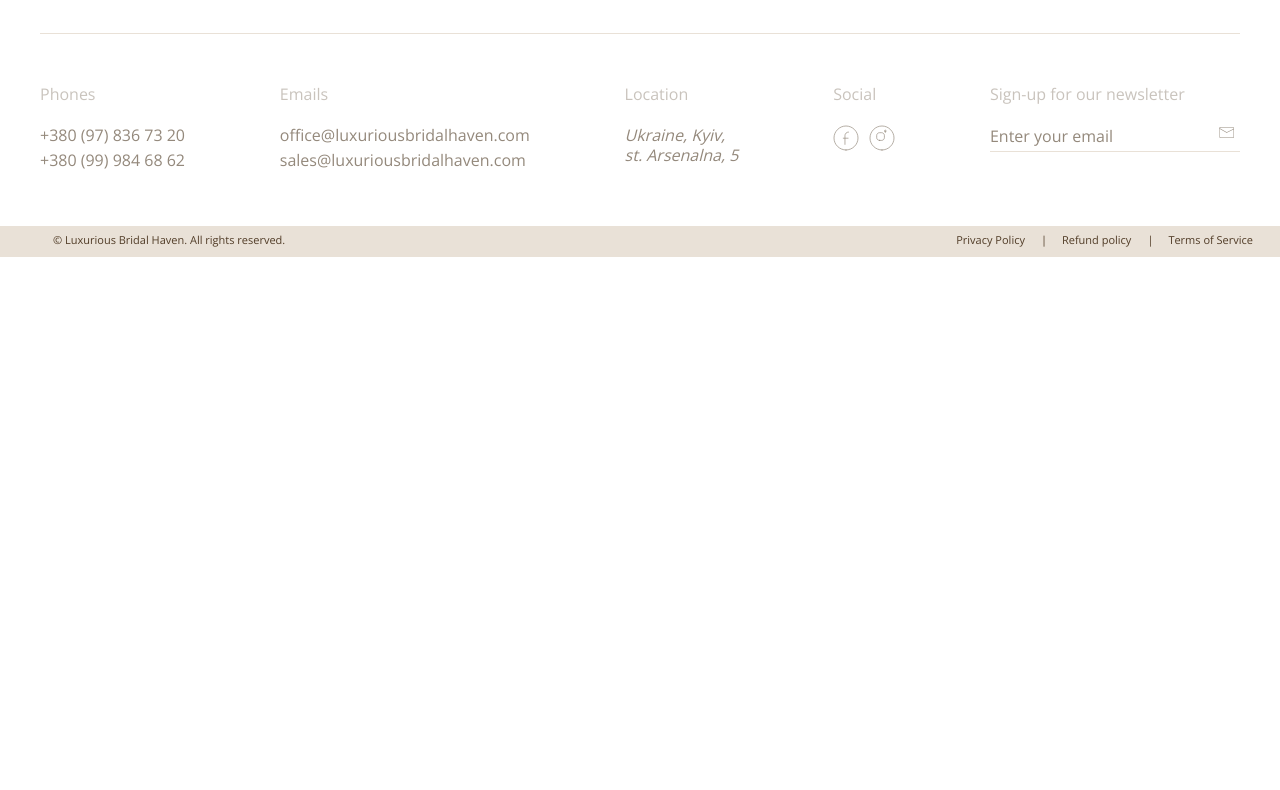
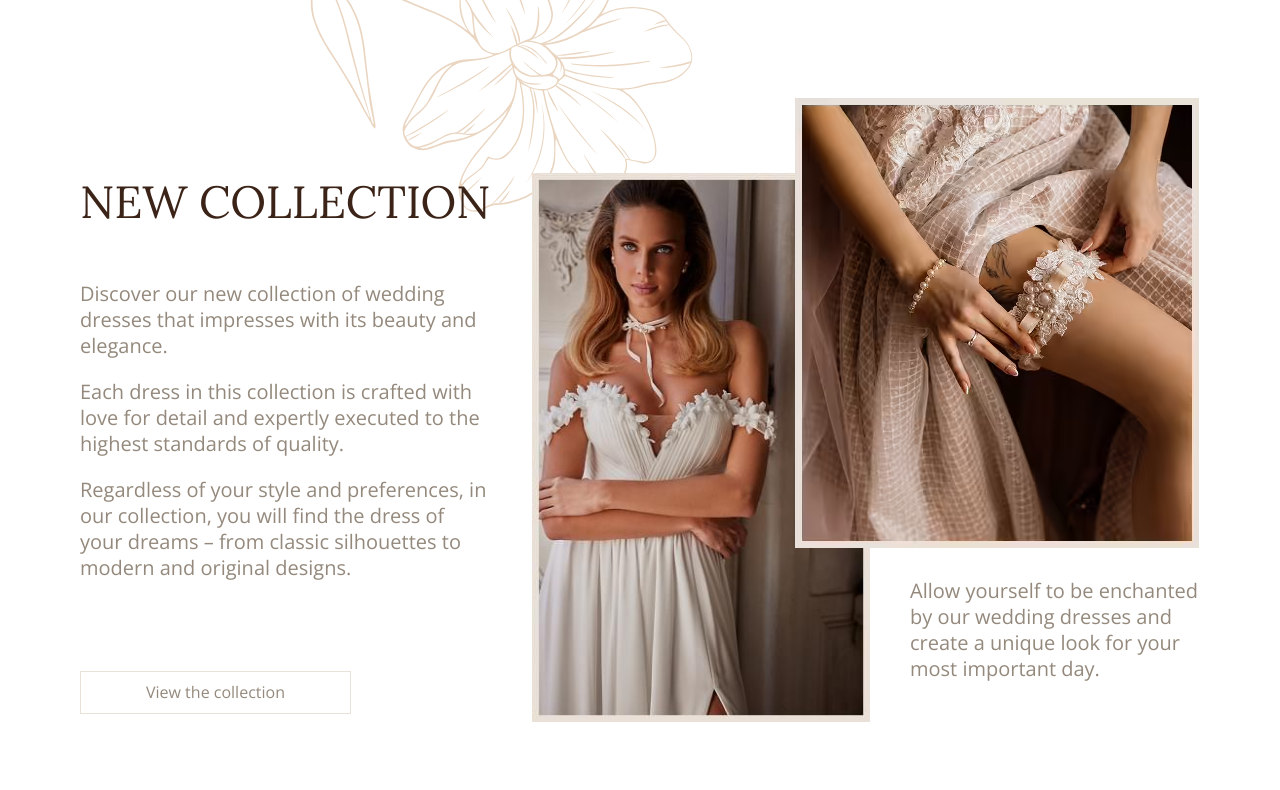
Before and after one commit to ElizabethBlock/bridal-haven, a website: page app/pages/index.html in a window 1280 px wide. Shown: the part 967-1757 px from the top of the page. Before the commit the page ends 1224 px from the top, so only its background shows below. Drawn offline with nearby package versions, Linux system fonts and the light colour scheme; files that its build step writes are made by us from their sources; files whose address does not match are found by name.

Commit message:
added new collection

```diff
--- a/app/pages/index.html
+++ b/app/pages/index.html
@@ -1,10 +1,10 @@
+<!--=include header.html  -->
 <!--=include promo.html  -->
-<!--=include header.html  -->
 <main class="main">
-  <section class="top" style="background-image: image-set(
-    url('../images/top-bg.avif') type('image/.avif'),
-    url('../images/top-bg.webp') type('image/.webp'),
-    url('../images/top-bg.jpg'));">
+
+  <section class="top" style="background-image: image-set(url('images/top-bg.avif') type('image/.avif'),
+  url('images/top-bg.webp') type('image/.webp'),
+  url('images/top-bg.jpg'));">
     <div class="container">
       <div class="top__inner">
         <h1 class="top__title">Spring 2024 collection</h1>
@@ -12,5 +12,38 @@
       </div>
     </div>
   </section>
+
+  <section class="new-collection">
+    <div class="container">
+      <div class="new-collection__inner">
+        <div class="new-collection__content">
+          <h2 class="new-collection__title">New collection</h2>
+          <p class="new-collection__text">Discover our new collection of wedding dresses that impresses with its beauty
+            and elegance.</p>
+          <p class="new-collection__text">Each dress in this collection is crafted with love for detail and expertly
+            executed to the highest standards of quality.</p>
+          <p class="new-collection__text">Regardless of your style and preferences, in our collection, you will find the
+            dress of your dreams – from classic silhouettes to modern and original designs.</p>
+          <a class="new-collection__link" href="#">View the collection</a>
+        </div>
+        <picture class="new-collection__img">
+          <source srcset="images/new-coll-1.avif" type="image.avif">
+          <source srcset="images/new-coll-1.webp" type="image.webp">
+          <img src="images/new-coll-1.jpg" alt="">
+        </picture>
+        <div class="new-collection__box">
+          <picture class="new-collection__box-img">
+            <source srcset='images/new-coll-2.avif' type='image/avif'>
+            <source srcset='images/new-coll-2.webp' type='image/webp'>
+            <img src='images/new-coll-2.jpg' alt='Alt text'>
+          </picture>
+          <p class="new-collection__caption">
+            Allow yourself to be enchanted by our wedding dresses and create a unique look for your most important day.
+          </p>
+        </div>
+      </div>
+    </div>
+  </section>
+
 </main>
 <!--=include footer.html  -->
--- a/app/scss/style.scss
+++ b/app/scss/style.scss
@@ -66,14 +66,14 @@ body {
 }
 
 .top {
-   min-height: 90vh;
+   min-height: 95vh;
    background-repeat: no-repeat;
    background-size: cover;
 
    &__inner {
       display: flex;
       flex-direction: column;
-      padding: 115px 0 50px;
+      padding: 135px 0 50px;
       margin-right: 134px;
       margin-left: auto;
       max-width: 446px;
@@ -83,7 +83,7 @@ body {
       @extend %lora-400;
       font-size: 80px;
       line-height: 1.2;
-      margin-bottom: 60px;
+      margin-bottom: 70px;
    }
 
    &__link {
@@ -98,9 +98,72 @@ body {
 }
 
 
+.new-collection {
+   background-image: url(../images/top-decor.svg);
+   background-repeat: no-repeat;
+   background-position: 240px -40%;
 
 
+   &__inner {
+      display: flex;
+      padding: 150px 0;
+   }
 
+   &__content {
+      display: flex;
+      flex-direction: column;
+      padding: 75px 40px 0 40px;
+      max-width: 492px;
+
+   }
+
+   &__title {
+      @extend %lora-400;
+      font-size: 45px;
+      margin-bottom: 50px;
+      text-transform: uppercase;
+   }
+
+   &__text {
+      color: vars.$color-text-muted;
+      padding-bottom: 20px;
+   }
+
+   &__link {
+      margin-top: auto;
+      font-size: 16px;
+      color: vars.$color-text-muted;
+      padding: 10px 65px;
+      border: 1px solid vars.$bg-primary;
+      align-self: start;
+      margin-top: 70px;
+   }
+
+   &__img {
+      padding-top: 75px;
+   }
+
+   &__box {
+      position: relative;
+      display: flex;
+      padding-left: 40px;
+      padding-right: 40px;
+   }
+
+   &__box-img {
+      position: absolute;
+      top: 0;
+      left: -75px;
+      max-width: fit-content;
+   }
+
+   &__caption {
+      margin-top: auto;
+      margin-bottom: 40px;
+      width: 290px;
+      color: vars.$color-text-muted;
+   }
+}
 
 .footer {
    font-size: 16px;
```
Also changed, not shown: app/images/new-coll-1.avif (added), app/images/new-coll-1.jpg (added), app/images/new-coll-1.webp (added), app/images/new-coll-2.avif (added), app/images/new-coll-2.jpg (added), app/images/new-coll-2.webp (added), app/images/src/new-coll-1.jpg (added), app/images/src/new-coll-2.jpg (added), app/images/top-decor.svg (added).
